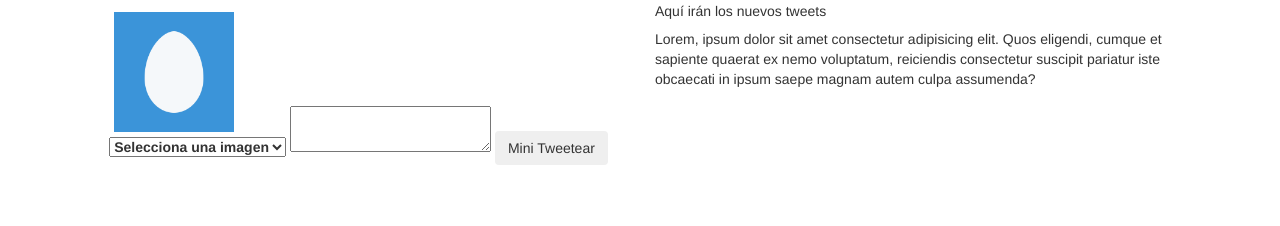
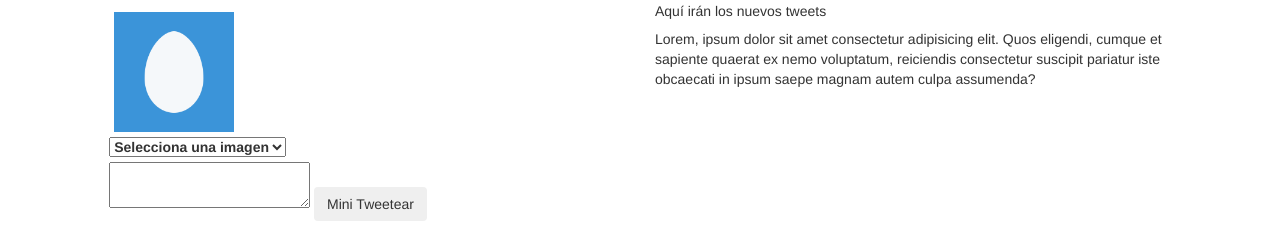
Before and after one commit to pazsantander/prueba2, a plain HTML site: page index.html in a window 1280 px wide. Shown: the part 609-835 px from the top of the page. Before the commit the page ends 800 px from the top, so only its background shows below. Drawn offline with nearby package versions, Linux system fonts and the light colour scheme.

Commit message:
subir ordenado

```diff
--- a/mystyle.css
+++ b/mystyle.css
@@ -58,7 +58,7 @@
 .casilla__imagen {
   width: 120px;
   margin: 5px;
-  float: left;
+  display: block;
 }
 
 .entrada__borrar {
@@ -70,5 +70,12 @@
 .casilla {
   align-content: center;
   display: block;
-  display: inline;
 }
+
+.casilla_nuevo-tweet--select {
+  display: block;
+}
+
+.btn__casilla {
+  display: block;
+}
```
